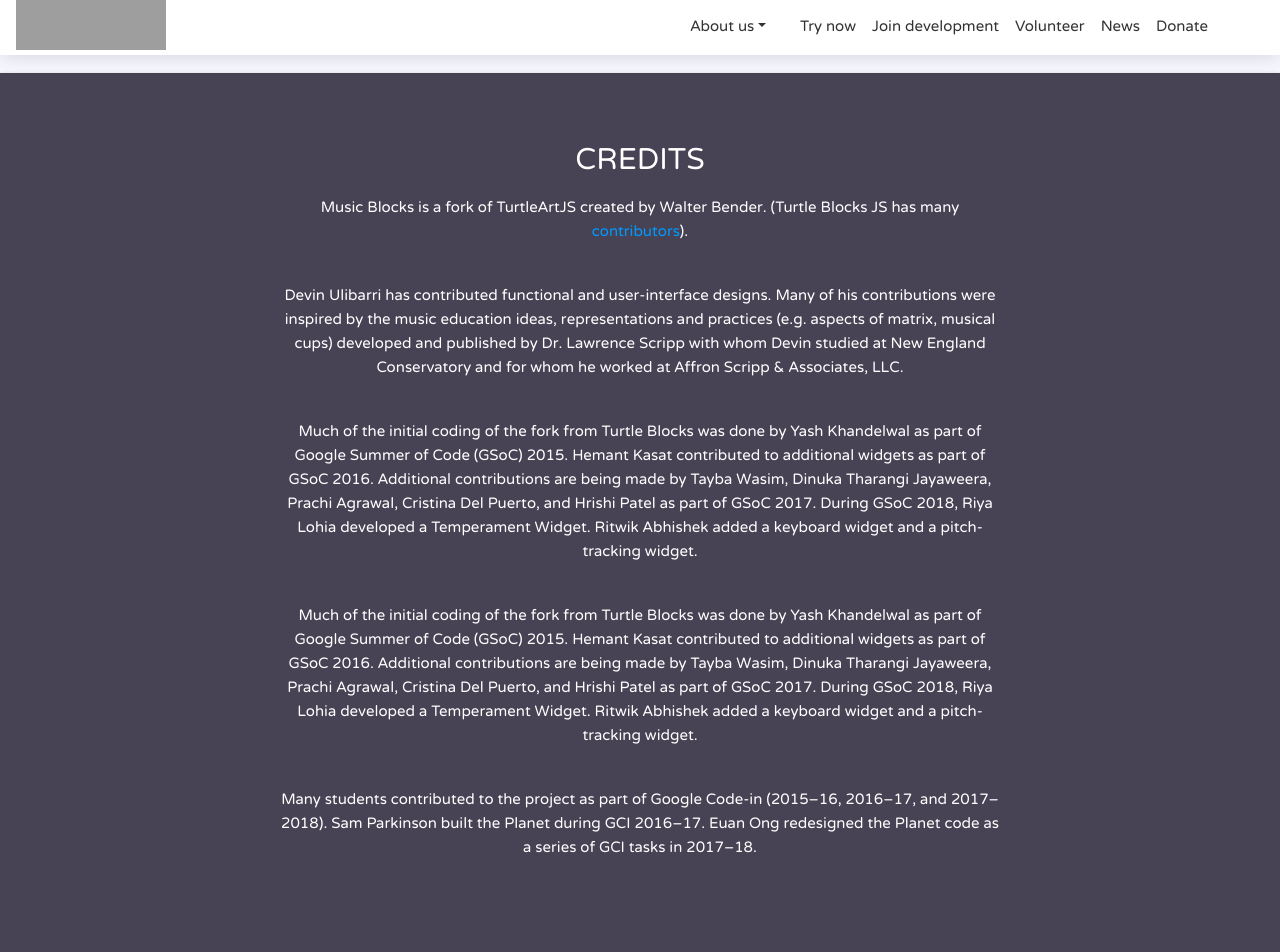
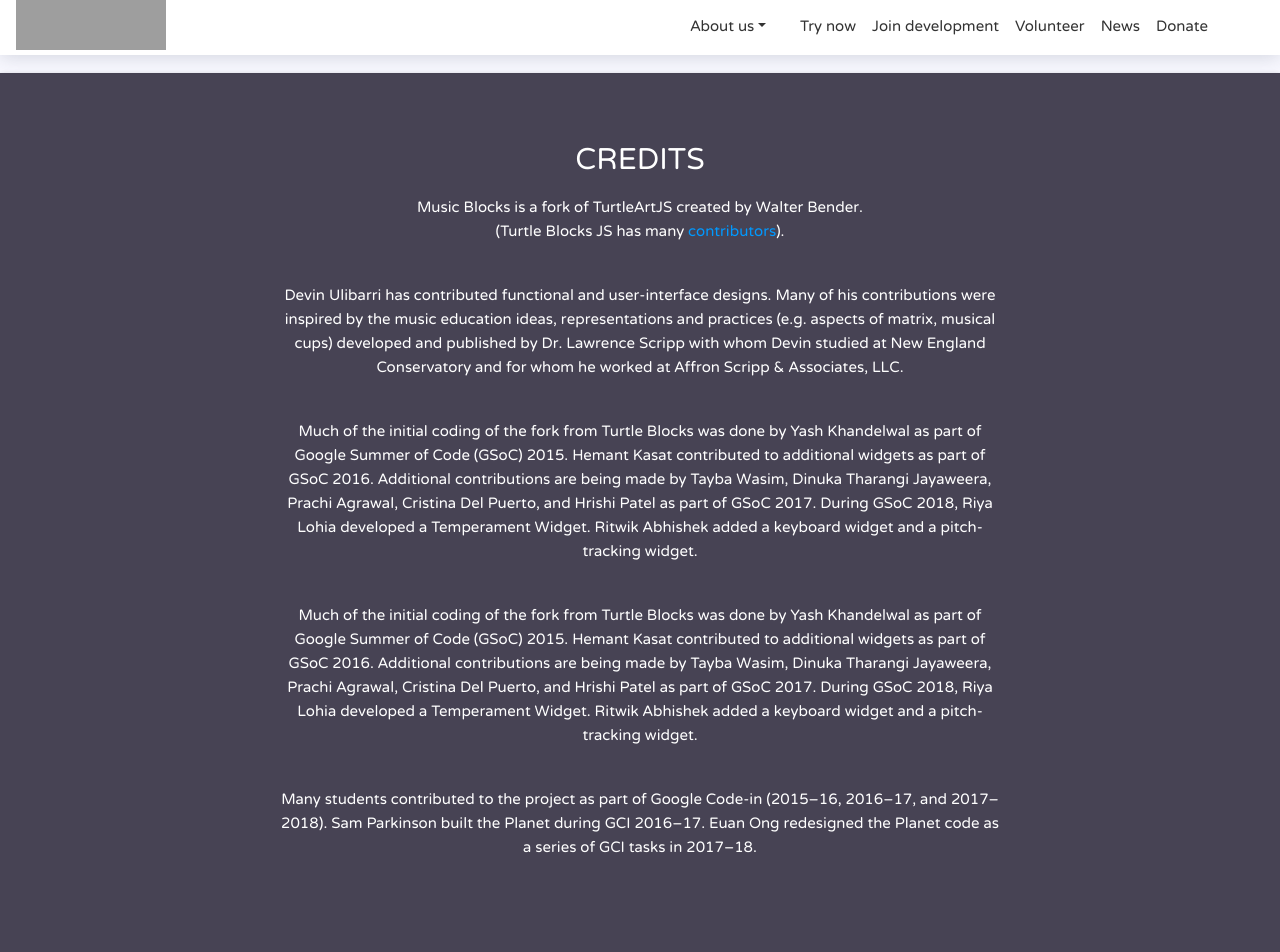
Before and after one commit to sugarlabs/www, a Jekyll site: the page built from music-blocks.html, in a window 1280 px wide and 1400 px high, scrolled down 1087 px. Shown: the top 952 px of the window. Built offline with Jekyll 4.4.1, drawn with Linux system fonts in a browser that asks for light colours; some web fonts are replaced; grey boxes are pictures that could not be loaded.

Commit message:
Linking the custom.css for the customized styling  (#533)
* Update music-blocks.html

small changes in the text view

* Updating the base.html

adding the stylesheet custom.css also

* Updating airspace.css

```diff
--- a/_layouts/base.html
+++ b/_layouts/base.html
@@ -41,6 +41,7 @@
         <!-- CSS files-->
         <link rel="stylesheet" type="text/css" href="{{ site.baseurl }}/css/bootstrap.css" />
         <link rel="stylesheet" type="text/css" href="{{ site.baseurl }}/css/airspace.css" />
+        <link rel="stylesheet" type="text/css" href="{{ site.baseurl }}/css/custom.css" />
         <link rel="stylesheet" type="text/css" href="{{ site.baseurl }}/css/ionicons.min.css" media="none" onload="if(media!='all')media='all'"><noscript><link rel="stylesheet" href="{{ site.baseurl }}/css/ionicons.min.css"></noscript>
         <link rel="stylesheet" type="text/css" href="{{ site.baseurl }}/css/ion_icon_customization.css" />
         <link rel="stylesheet" type="text/css" href="{{ site.baseurl }}/css/owl.carousel.css" media="none" onload="if(media!='all')media='all'"><noscript><link rel="stylesheet" href="{{ site.baseurl }}/css/owl.carousel.css"></noscript>
--- a/css/airspace.css
+++ b/css/airspace.css
@@ -2545,6 +2545,7 @@
 .customParagraphStyle{
   color:#000000 !important;
   font-style: normal !important;
+  text-align: center;
 }
 .customParagraphStyle2{
   margin-left:40px;
--- a/music-blocks.html
+++ b/music-blocks.html
@@ -106,7 +106,7 @@
                     <div class="col-md-8 col-md-push-2" >
                         <h2>CREDITS</h2>
                         <p class="customFontSize">
-                          Music Blocks is a fork of TurtleArtJS created by Walter Bender.
+                          Music Blocks is a fork of TurtleArtJS created by Walter Bender.<br>
                           (Turtle Blocks JS has many <a href="https://github.com/sugarlabs/turtleblocksjs/graphs/contributors" class="hrefCustomColor">contributors</a>).</p>
                         <br>
                         <p class="customFontSize">
```
